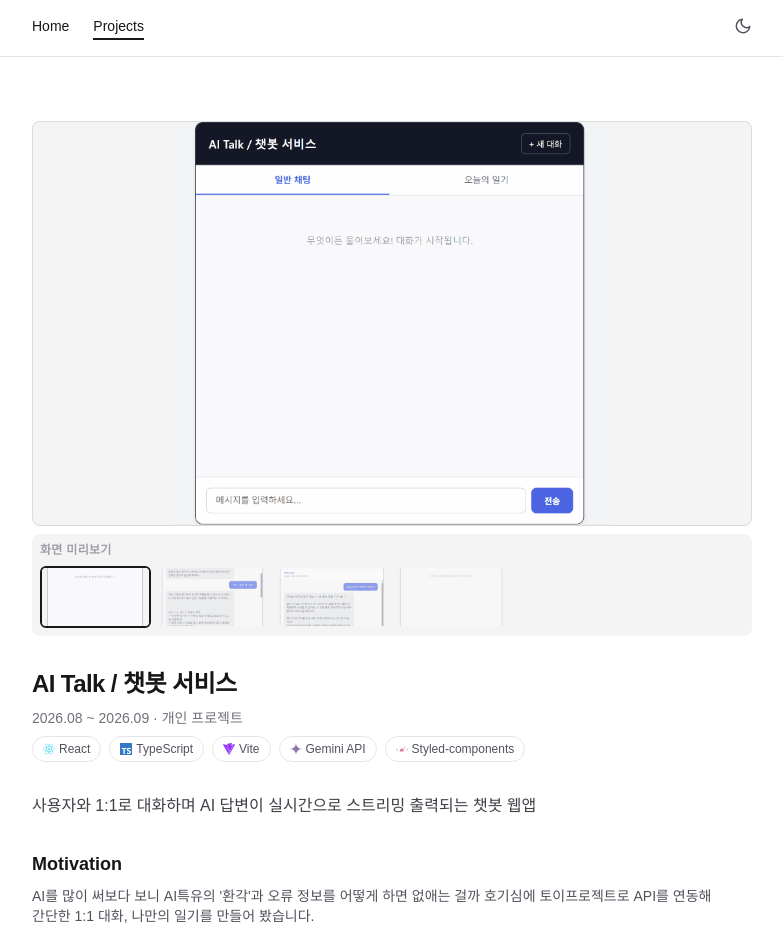
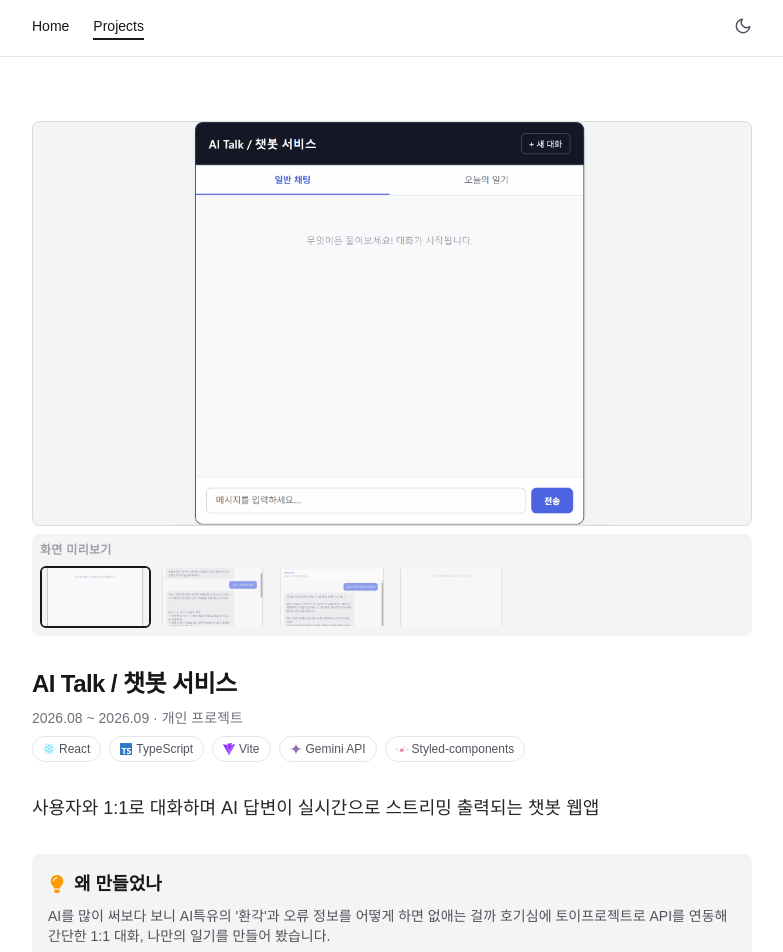
Before and after one commit to lym-bin/sangbin-dev, a Next.js app: page /projects/ai-talk in a window 1280 px wide. Shown: the top 952 px of the page, without its empty margins (248-1031 px from the left). Built offline with nearby package versions, Linux system fonts and the light colour scheme.

Commit message:
프로젝트 상세 인트로 영역 가독성 개선 (요약 강조, Motivation 박스+아이콘)

```diff
--- a/src/app/projects/[slug]/page.tsx
+++ b/src/app/projects/[slug]/page.tsx
@@ -2,6 +2,7 @@ import { notFound } from "next/navigation";
 import { projects } from "@/data/projects";
 import TechChip from "@/components/TechChip";
 import ProjectGallery from "@/components/ProjectGallery";
+import { FaLightbulb } from "react-icons/fa";
 
 // generateStaticParams: 미리 이 slug들로 페이지 만들어놔(요청)
 // 빌드할 때 미리 HTML을 만들어두고 나중에 그걸 서빙함
@@ -58,12 +59,14 @@ export default async function ProjectPage({
         </div>
       </div>
 
-      <p className="text-pretty break-keep text-zinc-700 dark:text-zinc-300">
+      <p className="text-pretty break-keep text-lg font-medium text-zinc-800 dark:text-zinc-200">
         {project.summary}
       </p>
 
-      <div className="flex flex-col gap-2">
-        <h2 className="text-lg font-semibold">Motivation</h2>
+      <div className="flex flex-col gap-2 rounded-lg bg-zinc-100 p-4 dark:bg-zinc-900">
+        <h2 className="flex items-center gap-2 text-lg font-semibold">
+          <FaLightbulb className="text-amber-500" />왜 만들었나
+        </h2>
         <p className="text-pretty break-keep text-sm text-zinc-600 dark:text-zinc-400">
           {project.motivation}
         </p>
```
